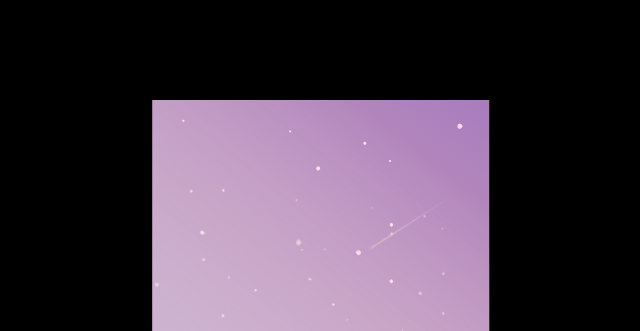
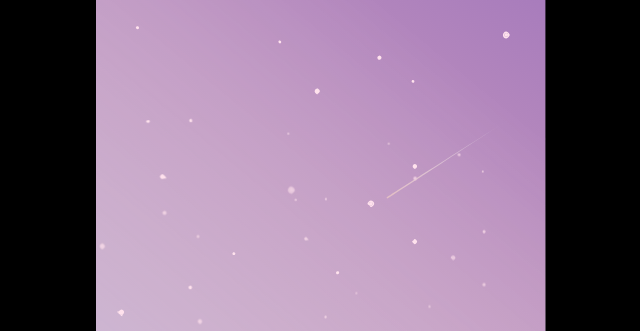
Before and after one commit to CiCikhanh/cimaxstudio.github.io, a plain HTML site: page index.html in a window 1280 px wide. Shown: the top 331 px of the page, without its empty margins (319-959 px from the left). Drawn offline with nearby package versions, Linux system fonts and the light colour scheme.

Commit message:
Update style.css

```diff
--- a/style.css
+++ b/style.css
@@ -9,15 +9,13 @@ html, body {
 }
 
 #background-animation {
-    position: absolute;
-    top: 50%;
-    left: 50%;
-    transform: translate(-50%, -50%);
-    /* Optional: Set a size for the animation */
-    width: 600px; /* Or any size you want */
-    height: 600px;
+    position: fixed;
+    top: 0; left: 0;
+    width: 100vw;
+    height: 100vh;
     z-index: 0;
-    pointer-events: none; /* So clicks pass through if needed */
+    pointer-events: none; /* allows clicking through */
+    overflow: hidden;
 }
 
 body, html {
```
